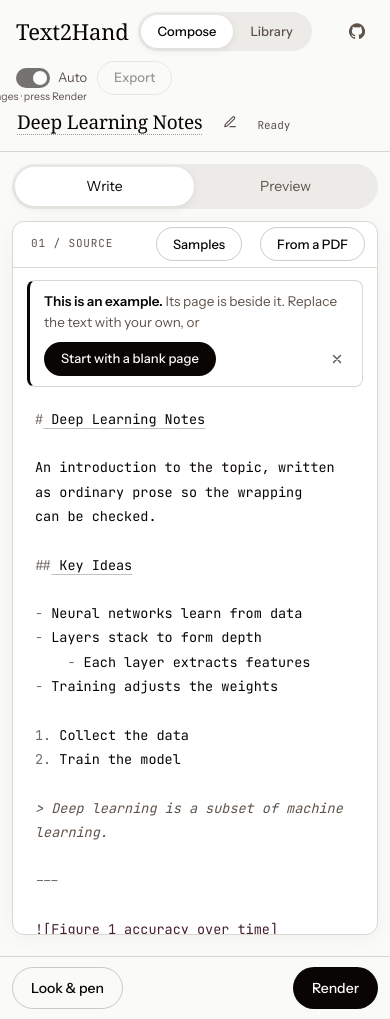
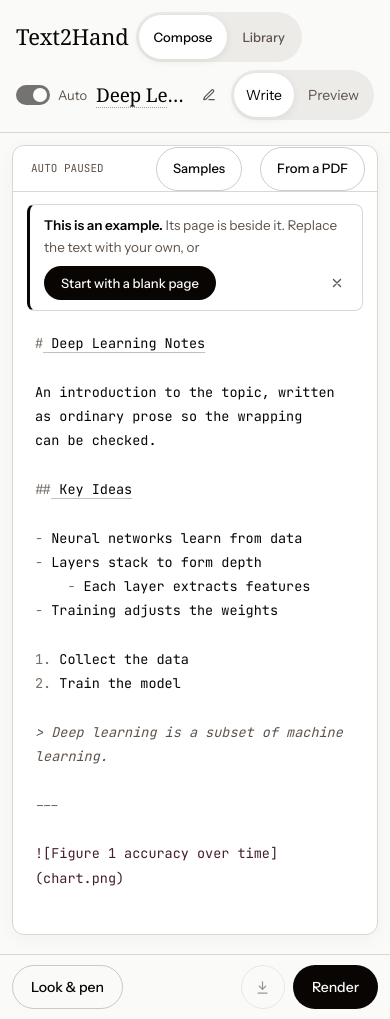
Before and after one commit to pranjalprateek6/Text2Hand, a Flask app: template templates/studio.html in a window 390 px wide, after a click on "Write". Run offline with Flask 3, Linux system fonts and the light colour scheme; the template is opened without the code that fills it: most values are stand-ins (such as "Sample title", 1, 10 or a date in 2020); some libraries are stand-ins or nearby versions; some web fonts are replaced.

Commit message:
Studio polish: quiet Clear, library-only bar, shorter phone header
- 'Clear the library' is a quiet text link (red on hover) instead of the
  page's one solid button; the confirm stays.
- While the library is open, Auto, Download, Export and Render (and the
  phone's bottom bar) step aside: they act on the editor's document.
- Library cards say what expires: 'pages kept 1h 55m, then re-rendered on
  open', and 'renders when opened' once the pages are gone.
- Phone header: GitHub goes, Export moves into the bottom bar as an icon
  with its menu opening upward, Auto joins the first row, and Write/Preview
  share the title's row (the page count stays for screen readers). The
  editor now starts at 192px instead of 268px. A resting Auto shows on the
  phone as 'Auto paused' on the editor's label.
- Phone targets are 44px: Compose, Library, Export, Samples, From a PDF,
  the rename pencil, Auto, the Write/Preview tabs and the bottom bar.
- Auto waits 0.7 s after typing on a one-page document (a render there
  takes about as long) and 1.4 s on longer ones.

```diff
--- a/static/app.js
+++ b/static/app.js
@@ -50,6 +50,9 @@
 
 function showView(which) {
   const write = which === "write";
+  // Auto, Download, Export and Render act on the document in the editor,
+  // which the library is not showing, so they step aside while it is open
+  document.body.dataset.view = which;
   $("viewWrite").hidden = !write;
   $("viewLibrary").hidden = write;
   $("navWrite").classList.toggle("is-on", write);
@@ -633,6 +636,25 @@
 $("settingsSheet").addEventListener("keydown", (e) => {
   if (e.key === "Escape") { e.preventDefault(); e.stopPropagation(); closeSheet(); }
 });
+// Export moves into the bottom bar on a phone, beside the PDF it widens, and
+// out of the header, which was four rows deep before the editor began.
+const exportMenu = $("exportBtn").closest(".menu");
+const exportHome = { parent: exportMenu.parentNode, next: exportMenu.nextSibling };
+// The Write and Preview tabs join the title's row on a phone, rather than
+// taking a row of their own under it.
+const mtabs = document.querySelector(".mtabs");
+const mtabsHome = { parent: mtabs.parentNode, next: mtabs.nextSibling };
+function placeExport() {
+  const below = $("mbarExport").contains(exportMenu);
+  if (phone.matches && !below) $("mbarExport").append(exportMenu);
+  else if (!phone.matches && below) exportHome.parent.insertBefore(exportMenu, exportHome.next);
+  const inBar = mtabs.parentNode === document.querySelector(".bar");
+  if (phone.matches && !inBar) document.querySelector(".bar").append(mtabs);
+  else if (!phone.matches && inBar) mtabsHome.parent.insertBefore(mtabs, mtabsHome.next);
+}
+phone.addEventListener("change", placeExport);
+window.addEventListener("resize", placeExport);
+placeExport();
 phone.addEventListener("change", placeSettings);
 window.addEventListener("resize", placeSettings);   // some browsers miss the change event
 placeSettings();
@@ -977,6 +999,7 @@
   const paused = autoPaused();
   $("autoNote").hidden = !paused;
   document.querySelector(".autobox").classList.toggle("is-paused", paused);
+  document.body.classList.toggle("auto-paused", paused);   // the phone says it elsewhere
 }
 $("auto").addEventListener("change", () => {
   try { localStorage.setItem(AUTO_KEY, $("auto").checked ? "1" : "0"); } catch {}
@@ -1001,7 +1024,10 @@
     return;
   }
   clearTimeout(state.timer);
-  state.timer = setTimeout(render, 1400);
+  // a one-page note renders in well under a second, so its pause is short
+  // enough that the page keeps up with the typing; a longer document waits
+  // for a longer pause rather than starting a render at every breath
+  state.timer = setTimeout(render, $("text").value.length <= PAGE_SIZE ? 700 : 1400);
 }
 
 /* ------------------------------------------------------------------ library */
@@ -1102,9 +1128,9 @@
   // leaving it to be discovered.
   const life = (ts) => {
     const left = Math.round((ts / 1000 + RENDER_TTL - Date.now() / 1000) / 60);
-    if (left <= 0) return "opens by writing it again";
-    if (left < 60) return `expires in ${left}m`;
-    return `expires in ${Math.floor(left / 60)}h ${String(left % 60).padStart(2, "0")}m`;
+    if (left <= 0) return "re-renders when opened";
+    const t = left < 60 ? `${left}m` : `${Math.floor(left / 60)}h ${String(left % 60).padStart(2, "0")}m`;
+    return `pages kept ${t}, then re-rendered on open`;
   };
   entries.forEach((e, i) => {
     const card = document.createElement("button");
--- a/static/studio.css
+++ b/static/studio.css
@@ -643,6 +643,25 @@
 .cardlet__sub { flex-wrap: wrap; row-gap: 2px; }
 .cardlet__life { order: 3; flex-basis: 100%; font-size: 10.5px; color: color-mix(in oklch, var(--muted-foreground) 80%, transparent); }
 
+/* a quiet text button, for actions that must not shout (clearing the library) */
+.linkbtn {
+  appearance: none; border: 0; background: none; cursor: pointer;
+  padding: 8px 6px; font: inherit; font-size: 13px;
+  color: var(--muted-foreground);
+  text-decoration: underline; text-decoration-color: transparent; text-underline-offset: 3px;
+  transition: color 160ms var(--ease), text-decoration-color 160ms var(--ease);
+}
+.linkbtn:hover, .linkbtn:focus-visible { color: var(--destructive); text-decoration-color: currentColor; }
+
+/* the editor's actions step aside while the library is showing */
+body[data-view="library"] .bar__acts,
+body[data-view="library"] .mbar { display: none !important; }
+
+/* Export shows its word beside the other buttons, and an icon on a phone */
+.export__icon { display: none; width: 18px; height: 18px; }
+.mbar__export:empty { display: none; }
+.mbar .pop { top: auto; bottom: calc(100% + 10px); }
+
 /* --------------------------------------------------------------- phone bar */
 .mbar { display: none; }
 .sheet { position: fixed; inset: 0; z-index: 120; }
@@ -672,7 +691,43 @@
     background: var(--background); border-top: 1px solid var(--border);
   }
   .mbar__gap { flex: 1; }
-  .mbar .btn { height: 42px; padding: 0 18px; font-size: 14px; }
+  .mbar .btn { height: 44px; padding: 0 18px; font-size: 14px; }
+  .mbar #exportBtn { width: 44px; padding: 0; justify-content: center; }
+  .mbar .export__word { display: none; }
+  .mbar .export__icon { display: block; }
+
+  /* The header was four rows (name and tabs, Auto and Export, the title, the
+     Write/Preview tabs) before the editor began. GitHub goes, Export has moved
+     down, and Auto joins the first row, so it is two rows and the tabs. */
+  .bar__gh { display: none; }
+  .bar { gap: 8px; }
+  .bar__acts { width: auto; margin-left: auto; }
+
+  /* thumb-sized targets */
+  .tab { min-height: 44px; padding-left: 14px; padding-right: 14px; }
+  .mtab { min-height: 44px; }
+  #samplesBtn, #pdfBtn { height: 44px; }
+  .bar .bar__rename { width: 44px; height: 44px; margin-left: -10px; }
+  .auto { min-height: 44px; }
+
+  /* the title shares its row with the Write/Preview tabs; the page count
+     stays for screen readers, and render progress shows on Render below */
+  .bar__doc { width: auto; flex: 1; min-width: 0; }
+  .bar .mtabs { order: 6; margin: 0; flex: none; }
+  .bar .mtab { padding: 0 12px; }
+  .bar__status {
+    position: absolute; width: 1px; height: 1px; overflow: hidden;
+    clip: rect(0 0 0 0); white-space: nowrap;
+  }
+
+  /* no room for a line under Auto here: the label says it instead */
+  .auto__note { display: none; }
+  body.auto-paused #paneSource .pane__label { font-size: 0; }
+  body.auto-paused #paneSource .pane__label::after { content: "Auto paused"; font-size: 11px; }
+
+  /* the export menu opens up from the bottom bar, the bar's own width */
+  .mbar .menu { position: static; }
+  .mbar .pop { left: 12px; right: 12px; min-width: 0; }
   .app { padding-bottom: 72px; }
   /* the bottom bar has these now */
   #render, #dlMain { display: none; }
--- a/templates/studio.html
+++ b/templates/studio.html
@@ -63,8 +63,11 @@
         <a class="btn btn--sm btn--outline" id="dlMain" download hidden><span class="wide-only">Download&nbsp;</span>PDF</a>
 
         <div class="menu">
-          <button class="btn btn--sm btn--outline" id="exportBtn" aria-haspopup="true" aria-expanded="false" disabled>
-            Export
+          <button class="btn btn--sm btn--outline" id="exportBtn" aria-haspopup="true" aria-expanded="false"
+                  aria-label="Export" disabled>
+            <span class="export__word">Export</span>
+            <svg class="export__icon" viewBox="0 0 24 24" fill="none" stroke="currentColor" stroke-width="2"
+                 stroke-linecap="round" stroke-linejoin="round" aria-hidden="true"><path d="M12 3v12"/><path d="m7 10 5 5 5-5"/><path d="M5 21h14"/></svg>
           </button>
           <div class="pop" id="exportPop" hidden role="menu" aria-label="Export">
             <a class="pop__item" id="dlPdf" role="menuitem" download><b>Whole document</b><i>PDF, every page</i></a>
@@ -333,7 +336,7 @@
         <div class="library__tools">
           <input type="search" class="mini library__search" id="libSearch" hidden
                  placeholder="Search the library" aria-label="Search the library" />
-          <button class="btn btn--sm" id="libClear" hidden>Clear the library</button>
+          <button class="linkbtn" id="libClear" hidden>Clear the library</button>
         </div>
       </div>
       <div class="grid" id="grid"></div>
@@ -352,6 +355,7 @@
       <button class="btn btn--sm btn--outline" id="mSettings" aria-haspopup="dialog"
               aria-controls="settingsSheet" aria-expanded="false">Look &amp; pen</button>
       <span class="mbar__gap"></span>
+      <span class="mbar__export" id="mbarExport"></span>
       <a class="btn btn--sm btn--outline" id="mDownload" download hidden>PDF</a>
       <button class="btn btn--sm" id="mRender">Render</button>
     </div>
```
Also changed, not shown: tests/regression.py (+5 -0 lines).
